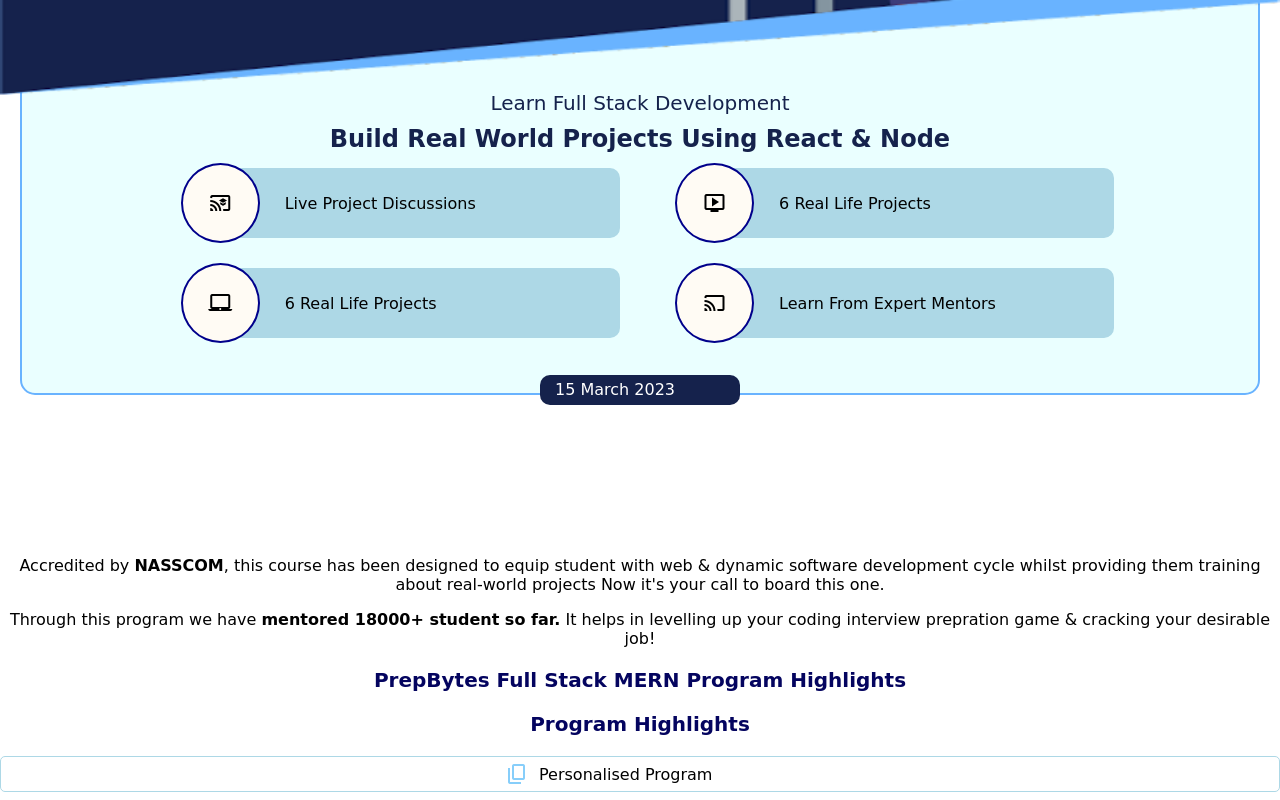
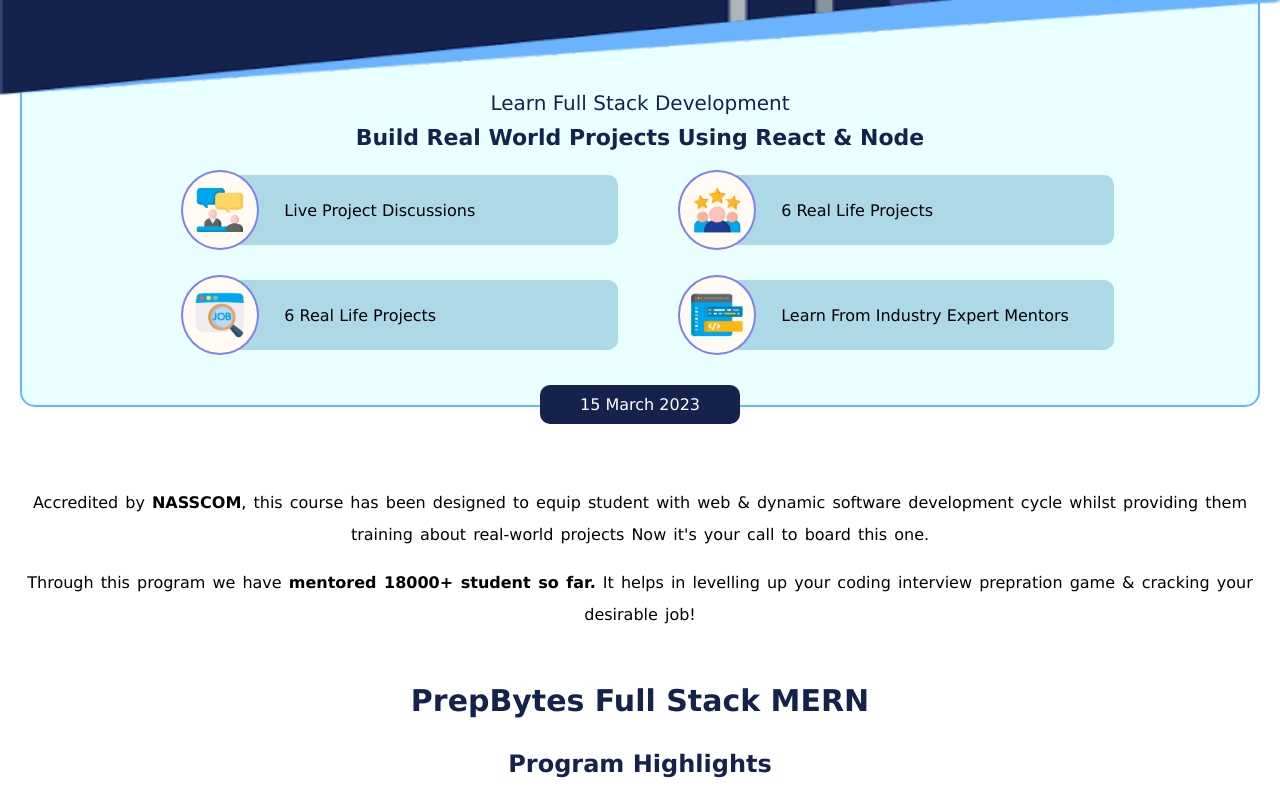
Before and after one commit to Ramandeep99/HomePage_Task, a plain HTML site: page index.html in a window 1280 px wide. Shown: the part 400-1200 px from the top of the page. Drawn offline with nearby package versions, Linux system fonts and the light colour scheme.

Commit message:
updated 2

```diff
--- a/assets/task.css
+++ b/assets/task.css
@@ -1,6 +1,6 @@
 * {
     box-sizing: border-box;
-    font-family: cursive;
+    font-family: 'Lucida Sans', 'Lucida Sans Regular', 'Lucida Grande', 'Lucida Sans Unicode', Geneva, Verdana, sans-serif
 }
 
 body {
@@ -29,12 +29,11 @@
 .textSection>h1 {
     width: 82%;
     margin: auto;
-    font-size: 24px;
-    /* font-family: 'Gill Sans', 'Gill Sans MT', Calibri, 'Trebuchet MS', sans-serif; */
+    font-size: 22px;
     color: rgb(49, 49, 246);
     font-weight: 900;
     margin-top: 10px;
-    margin-bottom: 10px;
+    margin-bottom: 20px;
     color: #15224c;
 }
 
@@ -51,7 +50,7 @@
     display: flex;
     flex-direction: row;
     flex-wrap: wrap;
-    gap: 20px;
+    gap: 25px;
     justify-content: center;
     padding-bottom: 50px;
     width: 80%;
@@ -85,7 +84,7 @@
     width: 80px;
     height: 80px;
     border-radius: 50%;
-    border: 2px solid darkblue;
+    border: 2px solid rgb(128, 128, 237);
     display: flex;
     align-items: center;
     justify-content: center;
@@ -93,6 +92,11 @@
     transform: translateX(35px);
     text-align: center;
     background-color: rgb(255, 251, 244);
+}
+
+.icon img {
+    width: 70%;
+    height: 50px;
 }
 
 
@@ -107,13 +111,15 @@
 .gridn {
     display: flex;
     flex-direction: column;
-    row-gap: 10px;
+    row-gap: 20px;
 }
 
 .itemn {
-    border: 1px solid lightblue;
+    width: 80%;
+    margin: auto;
+    border: 1px solid rgb(150, 212, 233);
     border-radius: 5px;
-    padding: 5px;
+    padding: 10px;
     text-align: center;
     display: flex;
     justify-content: center;
@@ -128,15 +134,9 @@
     font-size: 20px;
     padding: 10px;
     width: 50%;
-    border-radius: 8px;
-    margin-top: 20px;
-    margin-bottom: 30px;
+    margin: auto;
+    border-radius: 10px;
 }
-
-
-/* .btnnn:hover {
-    background-color: red;
-} */
 
 .boxn {
     display: flex;
@@ -148,12 +148,60 @@
 .date {
     width: 200px;
     margin: auto;
-    transform: translateY(-135px);
+    transform: translateY(-137px);
     background-color: white;
-    height: 30px;
     background-color: #15224C;
     border-radius: 10px;
     color: white;
-    padding: 5px;
-    padding-left: 15px;
+    padding: 10px;
+    text-align: center;
 }
+
+.div2,
+.div3,
+.gridn,
+.div4,
+.div5 {
+    transform: translateY(-120px);
+}
+
+.div2,
+.div4 {
+    text-align: center;
+    word-spacing: 2px;
+    padding: 20px;
+    margin-top: 10px;
+    line-height: 2;
+}
+
+.div3 {
+    text-align: center;
+    font-size: 24px;
+    font-weight: 900;
+    margin-top: 0;
+    margin-bottom: 10px;
+    color: #15224c;
+    transform: translateY(-136px);
+}
+
+.div3p1 {
+    font-size: 30px;
+    padding: 2px;
+}
+
+.div5 {
+    margin: auto;
+    text-align: center;
+}
+
+@media screen and (max-width:600px) {
+    .btnnn {
+        width: 90%;
+    }
+    .div2,
+    .div4 {
+        text-align: justify;
+        text-justify: inter-word;
+        line-height: 1.4;
+    }
+}
--- a/index.html
+++ b/index.html
@@ -22,48 +22,41 @@
         </div>
         <div class="container">
             <div class="item">
-                <div class="icon"><span class="material-symbols-outlined">
-                        cast_for_education
-                        </span></div>
+                <div class="icon"> <img src="/assets/Assets-01.png" alt=""></div>
                 <div class="text">
                     <p>Live Project Discussions</p>
                 </div>
             </div>
             <div class="item">
-                <div class="icon"><span class="material-symbols-outlined">
-                        live_tv
-                        </span></div>
+                <div class="icon"> <img src="/assets/Assets-02.png" alt=""></div>
                 <div class="text">
                     <p>6 Real Life Projects</div>
             </div>
             <div class="item">
-                <div class="icon"><span class="material-symbols-outlined">
-                        laptop_mac
-                        </span></div>
+                <div class="icon"> <img src="/assets/Assets-03.png" alt=""></div>
                 <div class="text">
                     <p>6 Real Life Projects</p>
                 </div>
             </div>
             <div class="item">
-                <div class="icon"><span class="material-symbols-outlined">
-                        cast
-                        </span></div>
+                <div class="icon"> <img src="/assets/Assets-04.png" alt=""></div>
                 <div class="text">
-                    <p>Learn From Expert Mentors</p>
+                    <p>Learn From Industry Expert Mentors</p>
                 </div>
             </div>
         </div>
     </div>
     <div class="date">15 March 2023</div>
 
+    <div class="div2">
+        <p> Accredited by <strong>NASSCOM</strong>, this course has been designed to equip student with web & dynamic software development cycle whilst providing them training about real-world projects Now it's your call to board this one.</p>
+        <p>Through this program we have <strong>mentored 18000+ student so far.</strong> It helps in levelling up your coding interview prepration game & cracking your desirable job!</p>
+    </div>
 
-
-    <!--  -->
-    <p style="text-align: center;">Accredited by <strong>NASSCOM</strong>, this course has been designed to equip student with web & dynamic software development cycle whilst providing them training about real-world projects Now it's your call to board this one.</p>
-    <p style="text-align: center;">Through this program we have <strong>mentored 18000+ student so far.</strong> It helps in levelling up your coding interview prepration game & cracking your desirable job!</p>
-
-    <p style="text-align: center; font-size: 20px; color: rgb(4, 4, 95); font-weight: bold;">PrepBytes Full Stack MERN Program Highlights</p>
-    <p style="text-align: center; font-size: 20px; color: rgb(4, 4, 95); font-weight: bold;">Program Highlights</p>
+    <div class="div3">
+        <p class="div3p1">PrepBytes Full Stack MERN</p>
+        <p>Program Highlights</p>
+    </div>
 
     <div class="gridn">
         <div class="itemn one">
@@ -116,9 +109,11 @@
         </div>
     </div>
 
-    <p style="text-align: center; margin-top: 20px;">Full Stack MERN Program is your proven way to become a certified FUll Stack Deceloper while getting awesome real world experience. Start your Full Stack Development journey with PrepBytes, learn from Expert MAANG Developers & get certified by Govt.
-        Of India.</p>
-    <div style="display: flex; justify-content: center;"><button class="btnnn">Enroll Now</button></div>
+    <div class="div4">
+        <p>Full Stack MERN Program is your proven way to become a certified FUll Stack Deceloper while getting awesome real world experience. Start your Full Stack Development journey with PrepBytes, learn from Expert MAANG Developers & get certified by
+            Govt. Of India.</p>
+    </div>
+    <div class="div5"><button class="btnnn">Enroll Now</button></div>
 
 </body>
 
```
Also changed, not shown: assets/Assets-01.png (added), assets/Assets-02.png (added), assets/Assets-03.png (added), assets/Assets-04.png (added), assets/assets-05-01.png (added).
